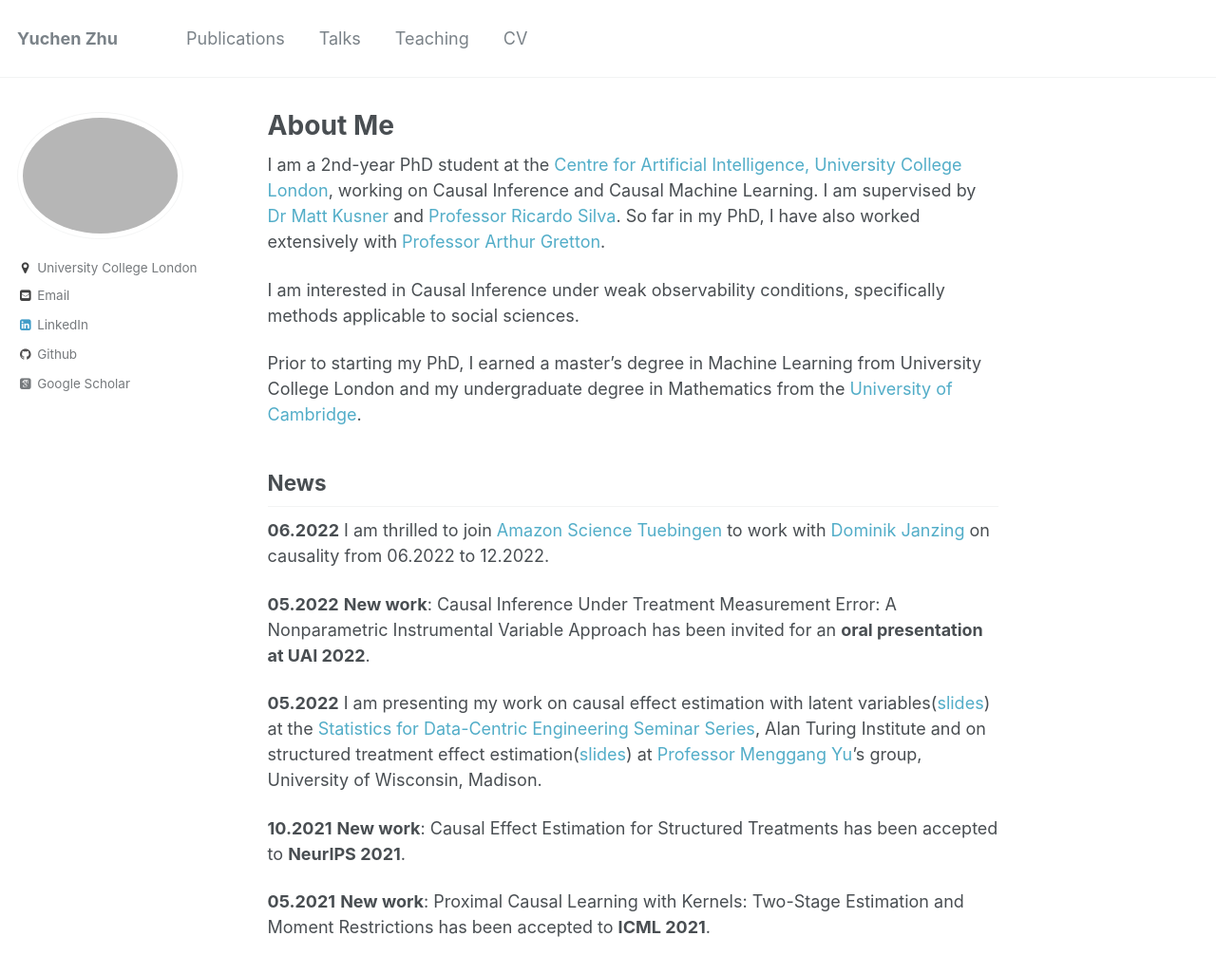
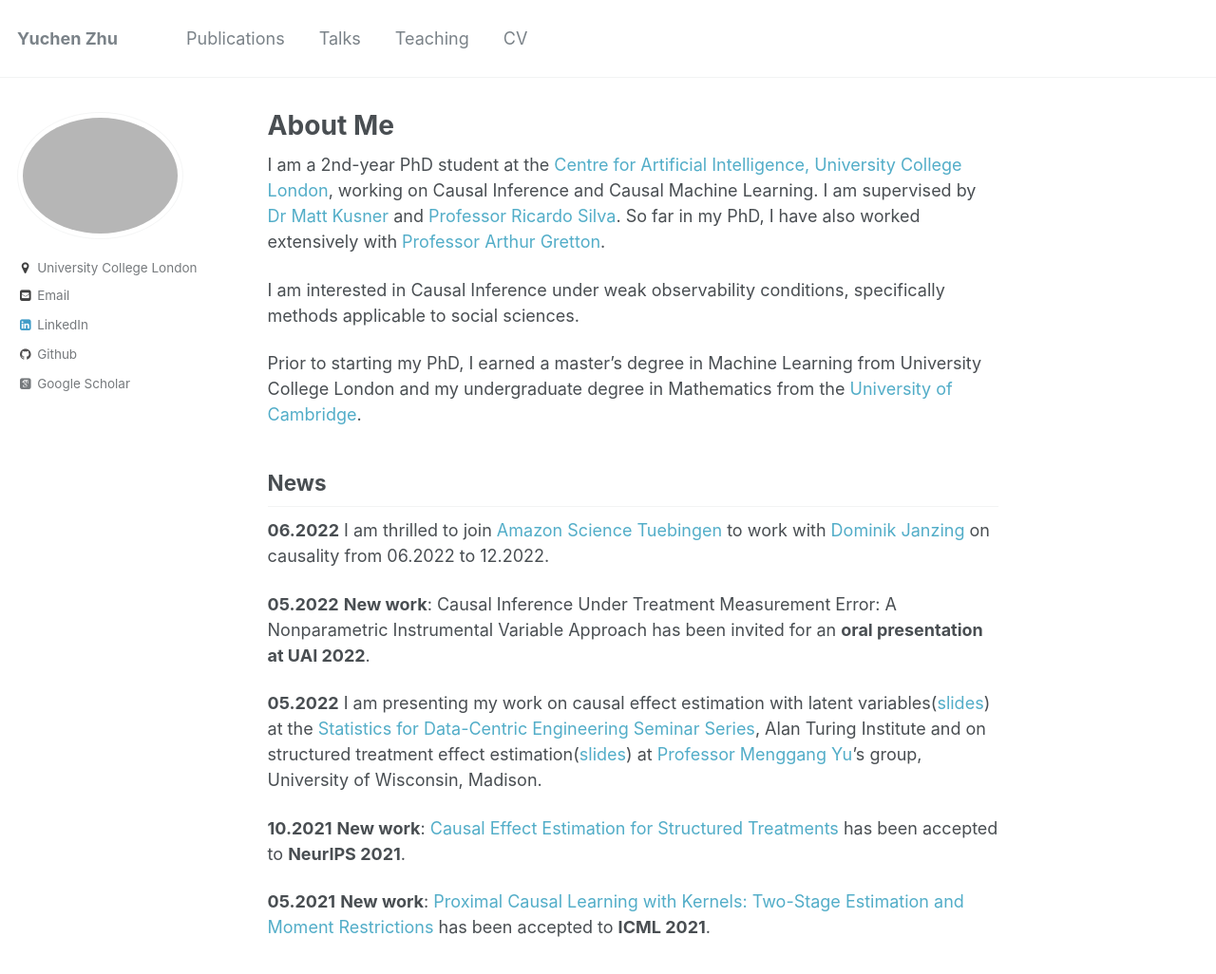
Before and after one commit to yuchen-zhu/yuchen-zhu.github.io, a Jekyll site: the page built from _pages/about.md, in a window 1280 px wide and 1040 px high. Shown: the top 1026 px of the window at 95% size. Built offline with Jekyll 4.4.1, drawn with Linux system fonts in a browser that asks for light colours; some web fonts are replaced; part of the change alters nothing that is shown.

Commit message:
just editing

```diff
--- a/_pages/about.md
+++ b/_pages/about.md
@@ -22,6 +22,6 @@ Prior to starting my PhD, I earned a master's degree in Machine Learning from Un
 
 **05.2022** I am presenting my work on causal effect estimation with latent variables([slides](https://yuchen-zhu.github.io/files/S-DCE-talk.pdf)) at the [Statistics for Data-Centric Engineering Seminar Series](https://sites.google.com/view/dce-reading-group), Alan Turing Institute and on structured treatment effect estimation([slides](https://yuchen-zhu.github.io/files/SIN-uwmadison.pdf)) at [Professor Menggang Yu](https://biostat.wiscweb.wisc.edu/staff/yu-menggang/)'s group, University of Wisconsin, Madison.
 
-**10.2021** **New work**: Causal Effect Estimation for Structured Treatments has been accepted to **NeurIPS 2021**.
+**10.2021** **New work**: [Causal Effect Estimation for Structured Treatments](https://arxiv.org/abs/2106.01939) has been accepted to **NeurIPS 2021**.
 
-**05.2021** **New work**: Proximal Causal Learning with Kernels: Two-Stage Estimation and Moment Restrictions has been accepted to **ICML 2021**.
+**05.2021** **New work**: [Proximal Causal Learning with Kernels: Two-Stage Estimation and Moment Restrictions](https://arxiv.org/abs/2105.04544) has been accepted to **ICML 2021**.
```
